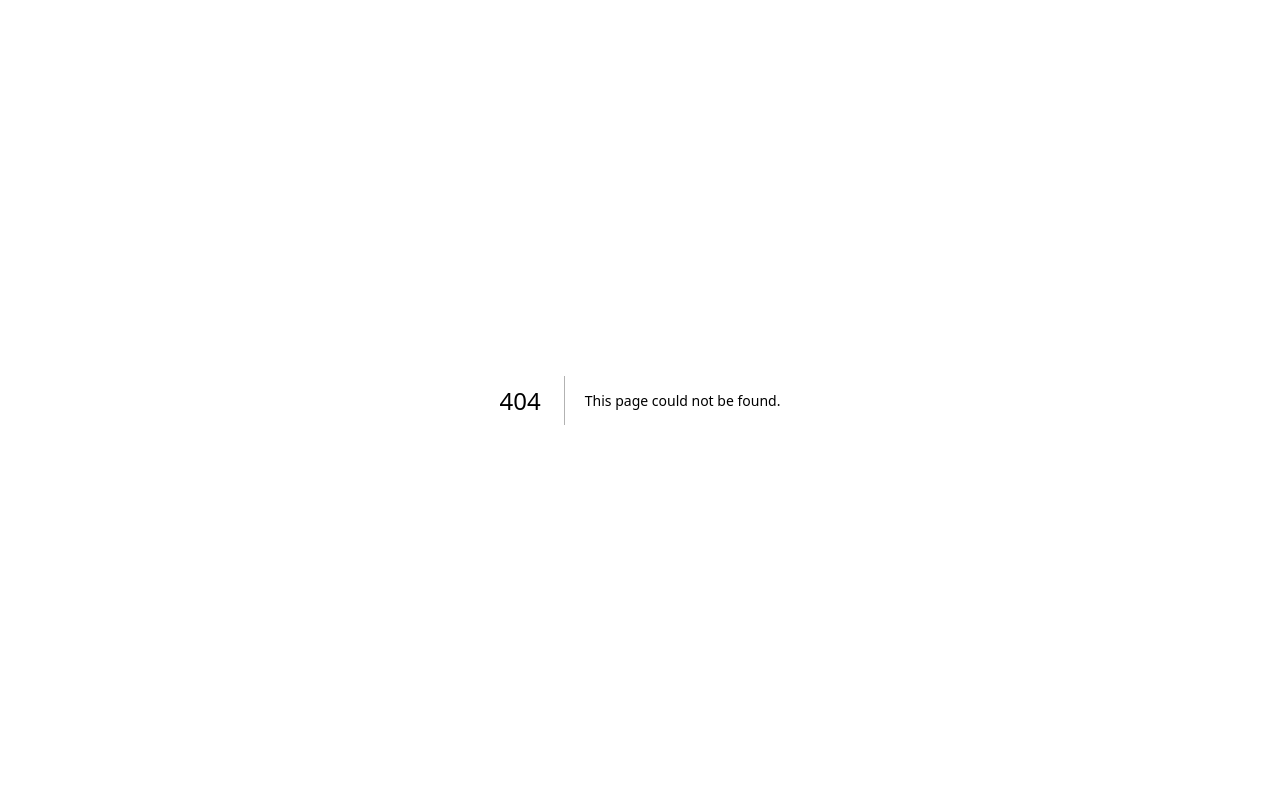
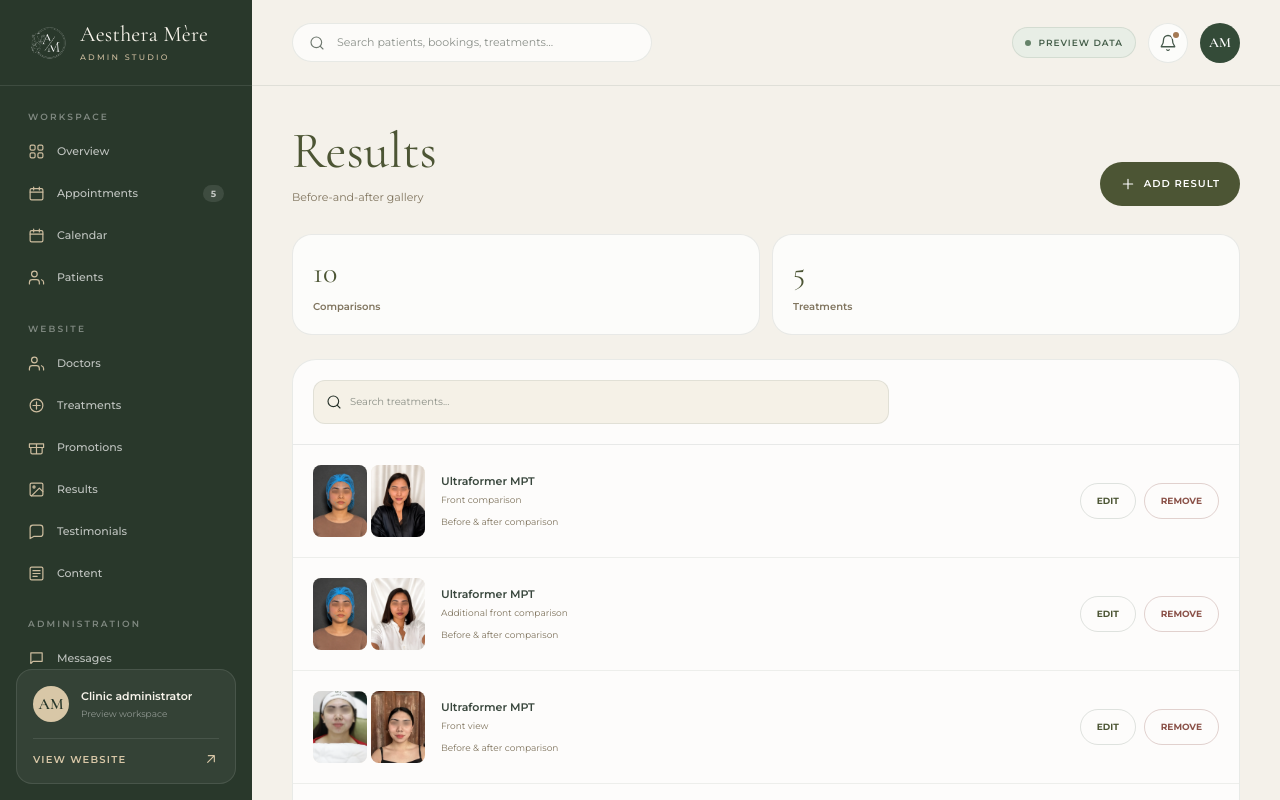
Before and after one commit to bettybeatrix/aesthera-mere, a Next.js app: page /admin/results in a window 1280 px wide. Before the commit this address had no page. Shown: the top 800 px of the page. Built offline with nearby package versions, Linux system fonts and the light colour scheme.

Commit message:
Add dedicated Admin Results route

```diff
--- /dev/null
+++ b/app/admin/results/page.tsx
@@ -0,0 +1,9 @@
+import ResultsWorkspace from "@/components/admin/ResultsWorkspace";
+
+export const metadata = {
+  title: "Results | Aesthera Mère Admin",
+};
+
+export default function AdminResultsPage() {
+  return <ResultsWorkspace />;
+}
```
